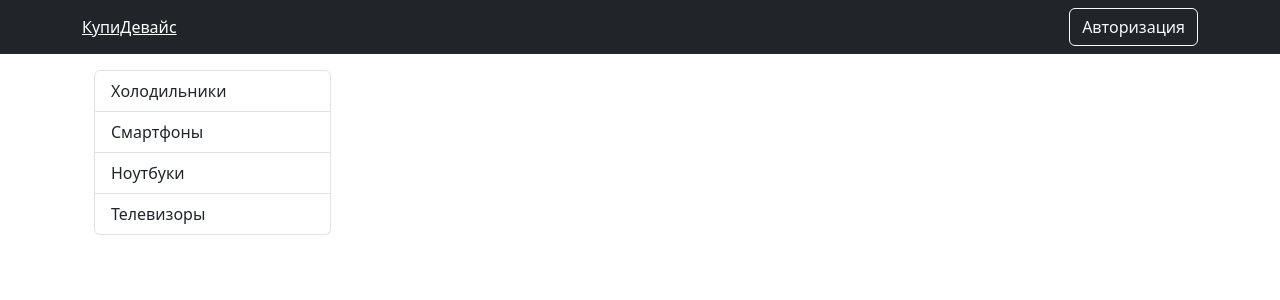
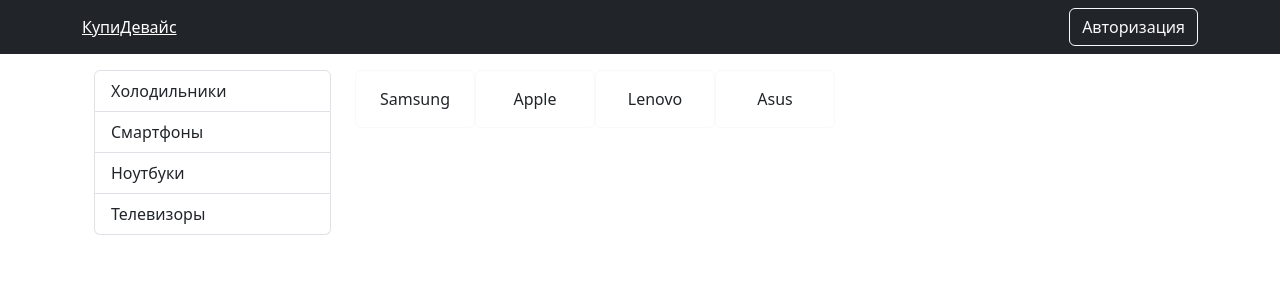
Before and after one commit to eexxiist/ecommerce-app, a React (Vite) app in the folder client/chefs/: page /shop in a window 1280 px wide. Shown: the top 300 px of the page. Built offline with nearby package versions, Linux system fonts and the light colour scheme.

Commit message:
написан компонент брендов

```diff
--- a/client/chefs/src/components/BrandBar.jsx
+++ b/client/chefs/src/components/BrandBar.jsx
@@ -1,8 +1,33 @@
 import { observer } from "mobx-react-lite";
-import React from "react";
+import React, { useContext } from "react";
+import { Card, Row } from "react-bootstrap";
+import { Context } from "../main";
 
 const BrandBar = observer(() => {
-    return <div></div>;
+    const { device } = useContext(Context);
+    return (
+        <Row className="d-flex">
+            {device.brands.map((brand) => (
+                <Card
+                    style={{
+                        cursor: "pointer",
+                        width: "120px",
+                        textAlign: "center",
+                    }}
+                    border={
+                        brand.id === device.selectedBrand.id
+                            ? "danger"
+                            : "light"
+                    }
+                    key={brand.id}
+                    className="p-3"
+                    onClick={() => device.setSelectedBrand(brand)}
+                >
+                    {brand.name}
+                </Card>
+            ))}
+        </Row>
+    );
 });
 
 export default BrandBar;
--- a/client/chefs/src/pages/Shop.jsx
+++ b/client/chefs/src/pages/Shop.jsx
@@ -1,6 +1,7 @@
 import React from "react";
 import { Col, Container, Row } from "react-bootstrap";
 import TypeBar from "../components/TypeBar";
+import BrandBar from "../components/BrandBar";
 
 const Shop = () => {
     return (
@@ -9,7 +10,9 @@
                 <Col md={3}>
                     <TypeBar />
                 </Col>
-                <Col md={9}></Col>
+                <Col md={9}>
+                    <BrandBar />
+                </Col>
             </Row>
         </Container>
     );
--- a/client/chefs/src/store/deviceStore.js
+++ b/client/chefs/src/store/deviceStore.js
@@ -11,6 +11,8 @@
         this._brands = [
             { id: 1, name: "Samsung" },
             { id: 2, name: "Apple" },
+            { id: 3, name: "Lenovo" },
+            { id: 4, name: "Asus" },
         ];
         this._devices = [
             {
@@ -43,6 +45,7 @@
             },
         ];
         this._selectedType = {};
+        this._selectedBrand = {};
         makeAutoObservable(this);
     }
 
@@ -60,6 +63,9 @@
     setSelectedType(type) {
         this._selectedType = type;
     }
+    setSelectedBrand(brand) {
+        this._selectedBrand = brand;
+    }
 
     get types() {
         return this._types;
@@ -73,4 +79,7 @@
     get selectedType() {
         return this._selectedType;
     }
+    get selectedBrand() {
+        return this._selectedBrand;
+    }
 }
```
